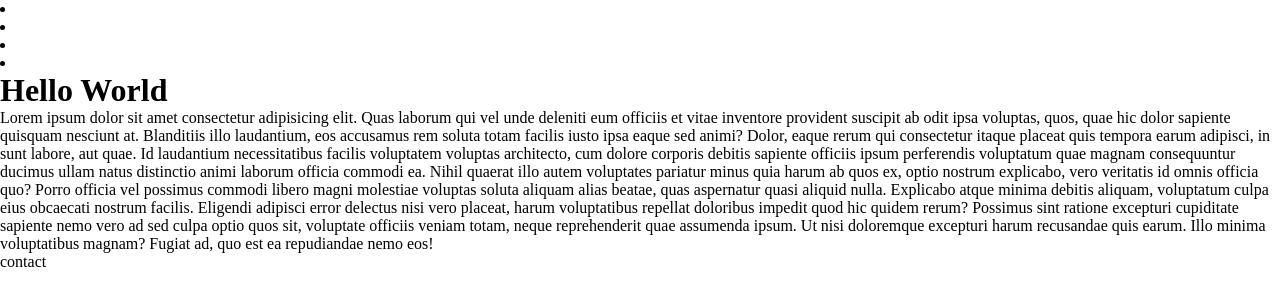
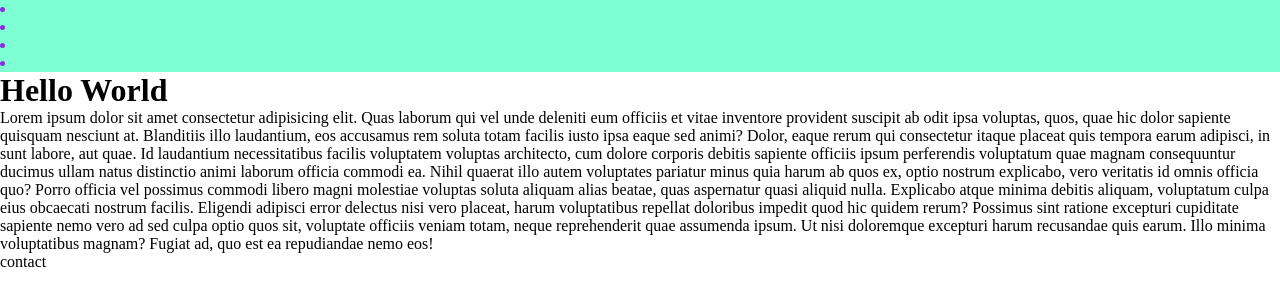
Before and after one commit to saraEM08/TP, a plain HTML site: page index.html in a window 1280 px wide. Drawn offline with Linux system fonts and the light colour scheme.

Commit message:
modification du css du header

```diff
--- a/style.css
+++ b/style.css
@@ -3,3 +3,8 @@
     padding: 0;
     box-sizing: border-box;
 }
+
+header{
+    background-color: aquamarine;
+    color: blueviolet;
+}
```
